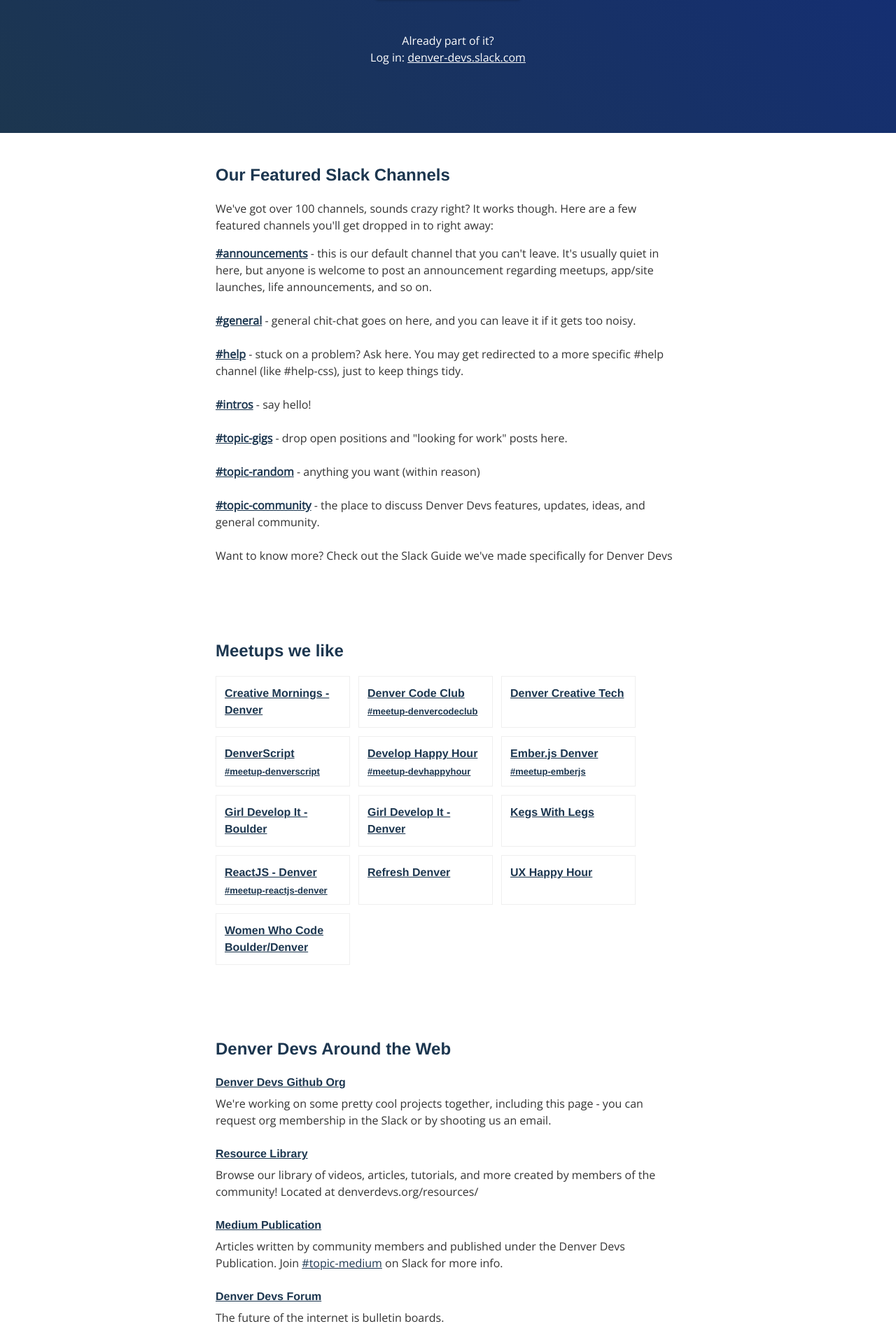
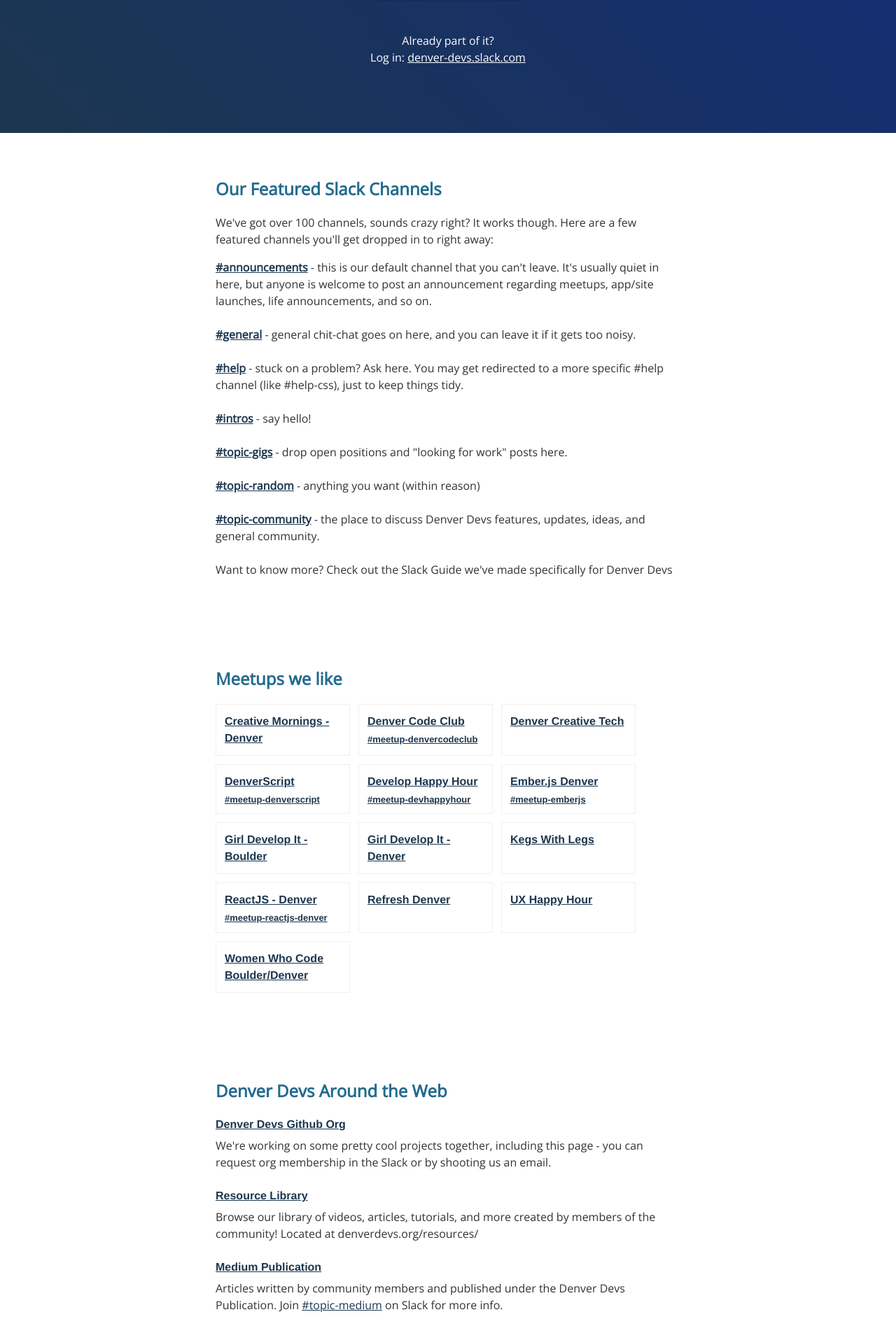
Before and after one commit to Denver-Devs/-old-denver-devs.github.io, a Jekyll site: the page built from index.html, in a window 1280 px wide. Shown: the part 350-2255 px from the top of the page at 70% size. Built offline with Jekyll 4.4.1, drawn with Linux system fonts in a browser that asks for light colours; some web fonts are replaced.

Commit message:
give h2 thirdAccent color this differentiates between the links and text at the <p> level and the h2 level

```diff
--- a/_sass/_typography.scss
+++ b/_sass/_typography.scss
@@ -1,6 +1,6 @@
 
 
-h1, h2, h3, h4, h5, h6 {
+h1, h3, h4, h5, h6 {
 	font-family: Helvetica, sans-serif;
 	margin: 0;
 	padding: 0;
@@ -15,6 +15,7 @@
 }
 
 h2 {
+	color: $thirdAccent;
 	margin-bottom: 24px;
 }
 
```
